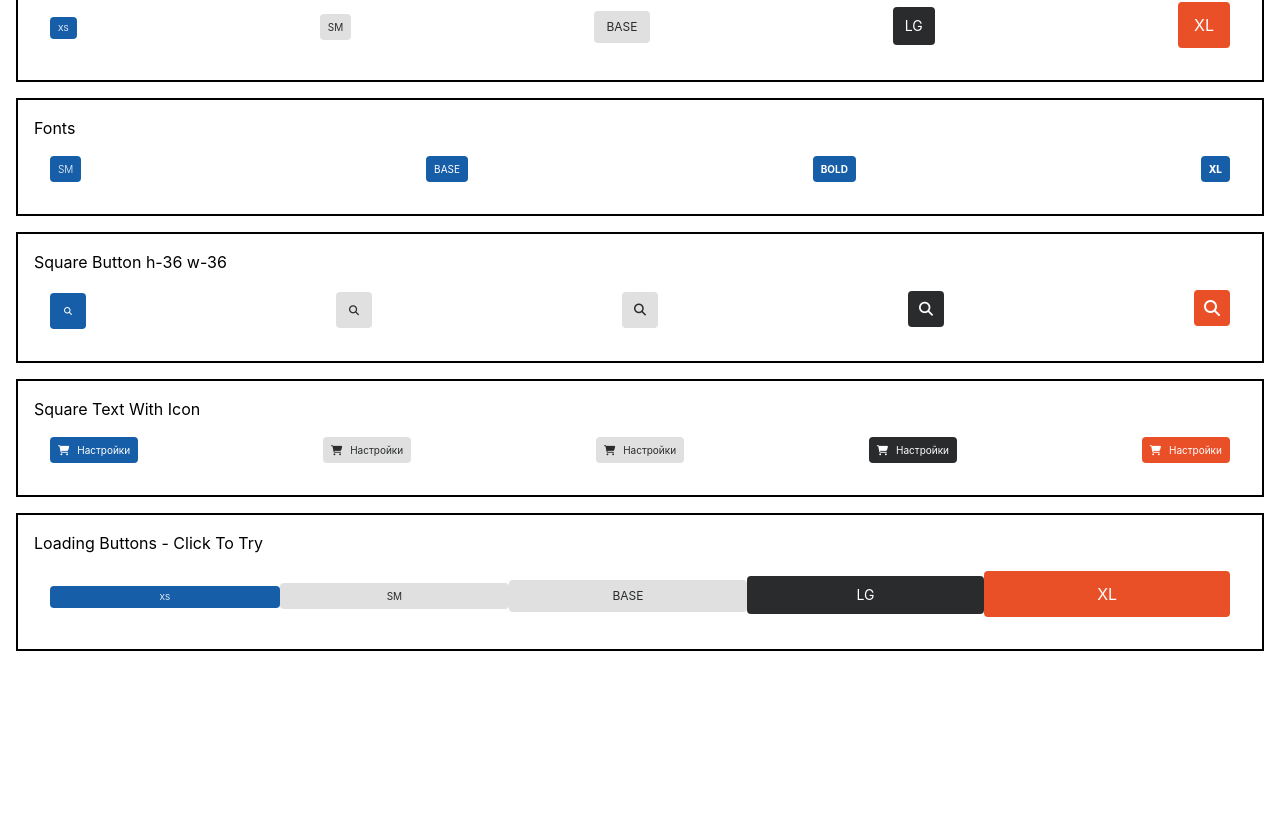
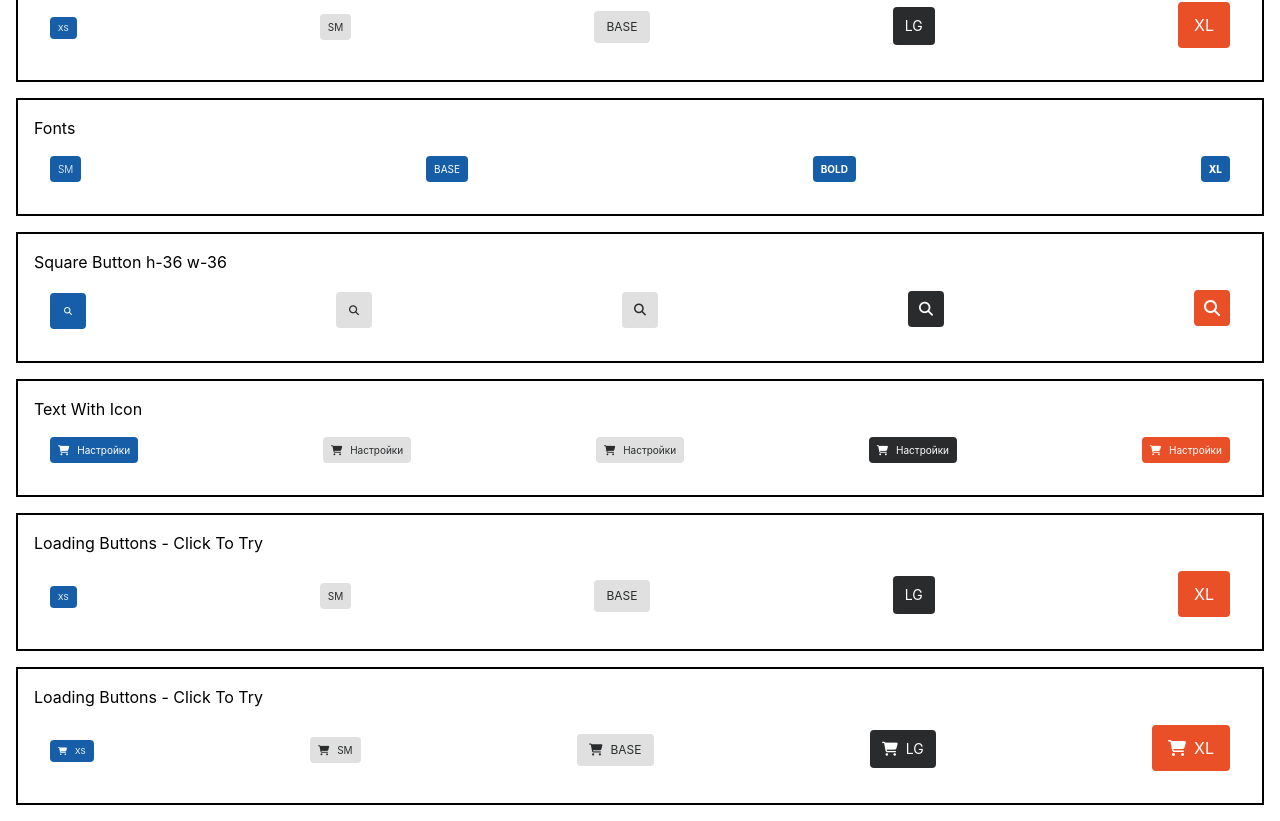
Before and after one commit to krasenDimitrov90/e-commerce, a React (Create React App) app: page /buttons in a window 1280 px wide. Shown: the part 1113-1934 px from the top of the page. Before the commit the page ends 1780 px from the top, so only its background shows below. Built offline with nearby package versions, Linux system fonts and the light colour scheme.

Commit message:
make the spinner margin to be the same for all sizes

```diff
--- a/src/components-renderer/ButtonTypes/ButtonTypes.js
+++ b/src/components-renderer/ButtonTypes/ButtonTypes.js
@@ -18,7 +18,7 @@ const wrapper = (WrappedComponent) => {
             setIsLoading(true);
             setTimeout(() => {
                 setIsLoading(false);
-            }, 3000)
+            }, 2000)
         });
         return (
             <WrappedComponent onClick={clickHandler}
@@ -161,7 +161,7 @@ export const ButtonTypes = ({ onClick, isLoading }) => {
             </div>
 
             <div className={outContainerClass}>
-                <h1>Square Text With Icon</h1>
+                <h1>Text With Icon</h1>
                 <div className={innerContainerClass}>
                     <Button leftIcon={<Icon variant='cart' right={true} />} rounded='rounded' variant='primary' >Настройки</Button>
                     <Button leftIcon={<Icon variant='cart' right={true} />} rounded='rounded' variant='secondary' >Настройки</Button>
@@ -174,11 +174,22 @@ export const ButtonTypes = ({ onClick, isLoading }) => {
             <div className={outContainerClass}>
                 <h1>Loading Buttons - Click To Try</h1>
                 <div className={innerContainerClass}>
-                    <Button1 isLoading={true} expand={true} fontSize='xs' size='xs' rounded='rounded' variant='primary' >XS</Button1>
-                    <Button2 isLoading={true} expand={true} fontSize='sm' size='sm' rounded='rounded' variant='secondary' >SM</Button2>
-                    <Button3 isLoading={true} expand={true} fontSize='base' size='base' rounded='rounded' variant='info' >BASE</Button3>
-                    <Button4 isLoading={true} expand={true} fontSize='lg' size='lg' rounded='rounded' variant='dark' >LG</Button4>
-                    <Button5 isLoading={true} expand={true} fontSize='xl' size='xl' rounded='rounded' variant='danger' >XL</Button5>
+                    <Button1 isLoading={true} fontSize='xs' size='xs' rounded='rounded' variant='primary' >XS</Button1>
+                    <Button2 isLoading={true} fontSize='sm' size='sm' rounded='rounded' variant='secondary' >SM</Button2>
+                    <Button3 isLoading={true} fontSize='base' size='base' rounded='rounded' variant='info' >BASE</Button3>
+                    <Button4 isLoading={true} fontSize='lg' size='lg' rounded='rounded' variant='dark' >LG</Button4>
+                    <Button5 isLoading={true} fontSize='xl' size='xl' rounded='rounded' variant='danger' >XL</Button5>
+                </div>
+            </div>
+
+            <div className={outContainerClass}>
+                <h1>Loading Buttons - Click To Try</h1>
+                <div className={innerContainerClass}>
+                    <Button1 leftIcon={<Icon variant='cart' right={true} />} isLoading={true} fontSize='xs' size='xs' rounded='rounded' variant='primary' >XS</Button1>
+                    <Button2 leftIcon={<Icon variant='cart' right={true} />} isLoading={true} fontSize='sm' size='sm' rounded='rounded' variant='secondary' >SM</Button2>
+                    <Button3 leftIcon={<Icon variant='cart' right={true} />} isLoading={true} fontSize='base' size='base' rounded='rounded' variant='info' >BASE</Button3>
+                    <Button4 leftIcon={<Icon variant='cart' right={true} />} isLoading={true} fontSize='lg' size='lg' rounded='rounded' variant='dark' >LG</Button4>
+                    <Button5 leftIcon={<Icon variant='cart' right={true} />} isLoading={true} fontSize='xl' size='xl' rounded='rounded' variant='danger' >XL</Button5>
                 </div>
             </div>
         </>
--- a/src/modules/Spinner/Spinner.css
+++ b/src/modules/Spinner/Spinner.css
@@ -15,32 +15,28 @@
 .spinner-xs {
     width: 8px;
     height: 8px;
-    margin-right: 4px;
 }
 .spinner-sm {
     width: 10px;
     height: 10px;
-    margin-right: 4px;
 }
 .spinner-base {
     width: 12px;
     height: 12px;
-    margin-right: 6px;
 }
 .spinner-lg {
     width: 14px;
     height: 14px;
-    margin-right: 8px;
 }
 .spinner-xl {
     width: 16px;
     height: 16px;
-    margin-right: 8px;
 }
 
 .loader {
     border-width: 2px;
     font-size: 16px;
+    margin-right: 8px;
 
     position: relative;
     display: inline-block;
```
